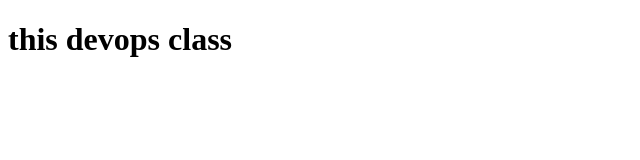
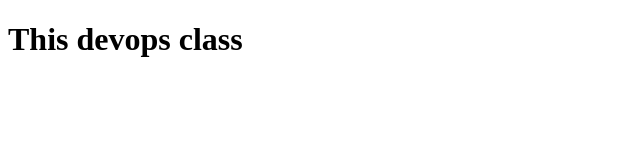
Before and after one commit to Visweshvar-Axel/test, a plain HTML site: page index.html in a window 1280 px wide. Shown: the whole page, without its empty margins (0-640 px from the left). Drawn offline with Linux system fonts and the light colour scheme.

Commit message:
Update index.html

```diff
--- a/index.html
+++ b/index.html
@@ -7,6 +7,6 @@
     <title>Document</title>
 </head>
 <body>
-    <h1>this devops class</h1>
+    <h1>This devops class</h1>
 </body>
 </html>
```
